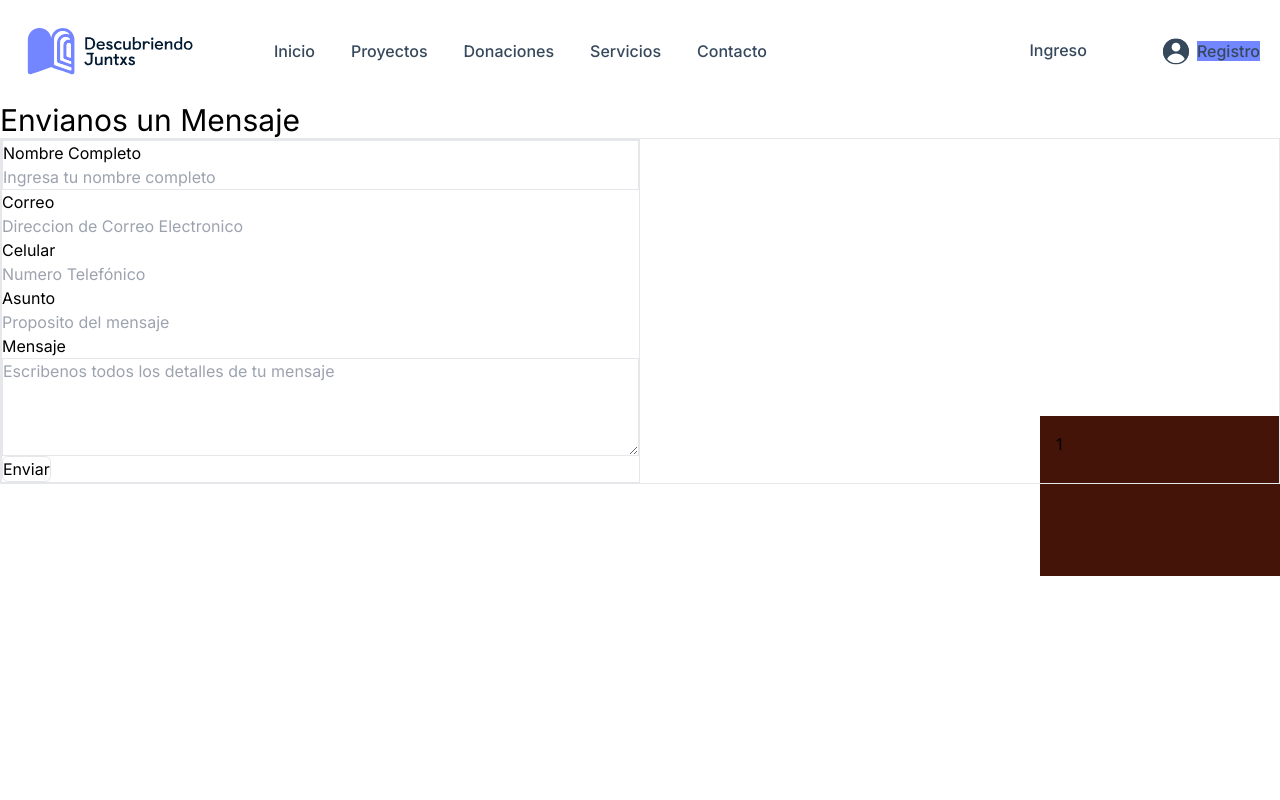
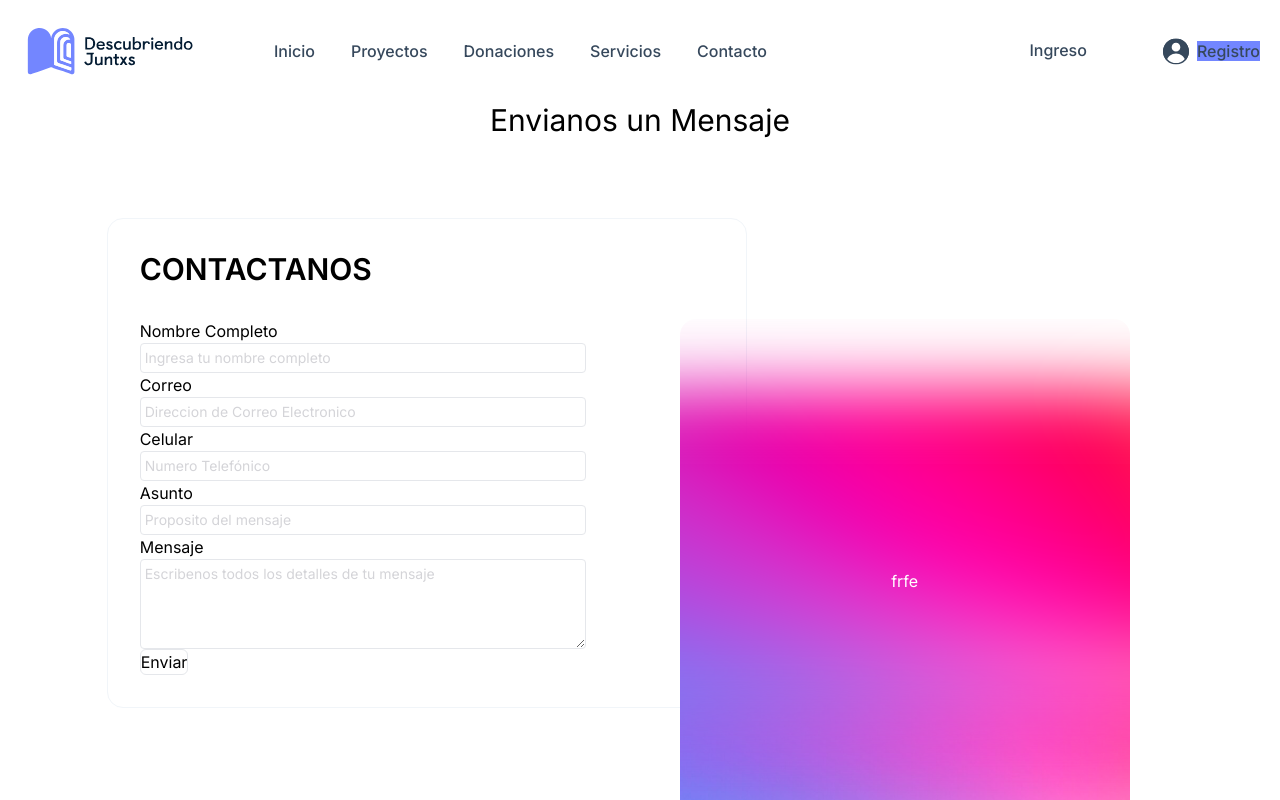
Before and after one commit to Grivarol69/descubriendoJuntxs, a Next.js app in the folder client/: page /contacto in a window 1280 px wide. Shown: the top 800 px of the page. Built offline with nearby package versions, Linux system fonts and the light colour scheme.

Commit message:
Add container style over form

```diff
--- a/client/app/contacto/page.tsx
+++ b/client/app/contacto/page.tsx
@@ -1,5 +1,8 @@
 "use client";
+import Image from "next/image";
 import { useForm } from "react-hook-form";
+import Gradient from "../../public/assets/Gradient.svg";
+import HeroImage from "../../public/assets/Image.svg";
 
 const Contacto: React.FC = () => {
   const {
@@ -13,17 +16,24 @@ const Contacto: React.FC = () => {
   };
 
   return (
-    <div className="min-h-screen">
-      <h1 className="text-3xl">Envianos un Mensaje</h1>
-      <div className="flex border">
-        <div className="w-1/2 border">
+    <div className="min-h-screen overflow-hidden">
+      <h1 className="text-3xl mb-8 lg:mb-20 text-center">
+        Envianos un Mensaje
+      </h1>
+      <div className="flex justify-center relative w-full">
+        <div className="flex justify-start relative w-5/6 ">
+          <div className="w-full lg:w-3/5 border rounded-2xl border-slate-100 lg:h-full relative">
+            <div className="w-full lg:w-4/5 p-4 lg:p-8 ">
+              <div className=" text-3xl font-semibold mb-6 lg:mb-8 text-center lg:text-left">
+                CONTACTANOS
+              </div>
               <form
                 action=""
                 id="form"
                 onSubmit={handleSubmit(onSubmit)}
                 autoComplete=""
               >
-            <div className="flex flex-col-reverse border">
+                <div className="flex flex-col-reverse ">
                   <input
                     type="text"
                     id="name"
@@ -32,6 +42,7 @@ const Contacto: React.FC = () => {
                       required: true,
                       pattern: /^[a-zA-Z]+(?: [a-zA-Z]+)*$/,
                     })}
+                    className="border rounded p-1 text-sm placeholder-zinc-300"
                   />
                   <div>
                     {errors.nombre?.type === "required" && (
@@ -57,6 +68,7 @@ const Contacto: React.FC = () => {
                       required: true,
                       pattern: /^[\w-]+(\.[\w-]+)*@([\w-]+\.)+[a-zA-Z]{2,7}$/,
                     })}
+                    className="border rounded p-1 text-sm placeholder-zinc-300"
                   />
                   <div>
                     {errors.correo?.type === "pattern" && (
@@ -82,6 +94,7 @@ const Contacto: React.FC = () => {
                       required: true,
                       pattern: /^\d{9,15}$/,
                     })}
+                    className="border rounded p-1 text-sm placeholder-zinc-300"
                   />
                   <div>
                     {errors.celular?.type === "required" && (
@@ -101,6 +114,7 @@ const Contacto: React.FC = () => {
                     {...register("asunto", {
                       required: true,
                     })}
+                    className="border rounded p-1 text-sm placeholder-zinc-300"
                   />
                   <div>
                     {errors.asunto?.type === "required" && (
@@ -117,11 +131,11 @@ const Contacto: React.FC = () => {
                     id="mensaje"
                     cols={1}
                     rows={4}
-                className="border"
                     placeholder="Escribenos todos los detalles de tu mensaje"
                     {...register("mensaje", {
                       required: true,
                     })}
+                    className="border rounded p-1 text-sm placeholder-zinc-300"
                   ></textarea>
                   <div>
                     {errors.asunto?.type === "required" && (
@@ -137,16 +151,23 @@ const Contacto: React.FC = () => {
                   <input
                     type="submit"
                     value="Enviar"
-                className="cursor-pointer border rounded-md"
+                    className="cursor-pointer border rounded-md w-full lg:w-auto"
                   />
                 </div>
               </form>
             </div>
-        <div
-          className="absolute bottom-56 right-0 z-[-1] bg-orange-950 p-4"
-          style={{ height: "20vh", width: "30vh" }}
-        >
-          1
+            {/* div 2 */}
+
+            <div className="absolute flex   justify-center z-[1] -bottom-28 -right-96">
+
+                <Image
+                  src={Gradient}
+                  alt="Gradient"
+                  className="min-h-[500px] w-[450px] object-cover lg:h-auto  rounded-2xl z-[2]"
+                />
+              <div className="z-[3] text-white text-center absolute top-1/2 right-1/2 transform translate-x-1/2 -translate-y-1/2r">frfe</div>
+            </div>
+          </div>
         </div>
       </div>
     </div>
```
Also changed, not shown: client/public/assets/Logo.svg (added). Lines whose indentation alone changed are shown as unchanged.
